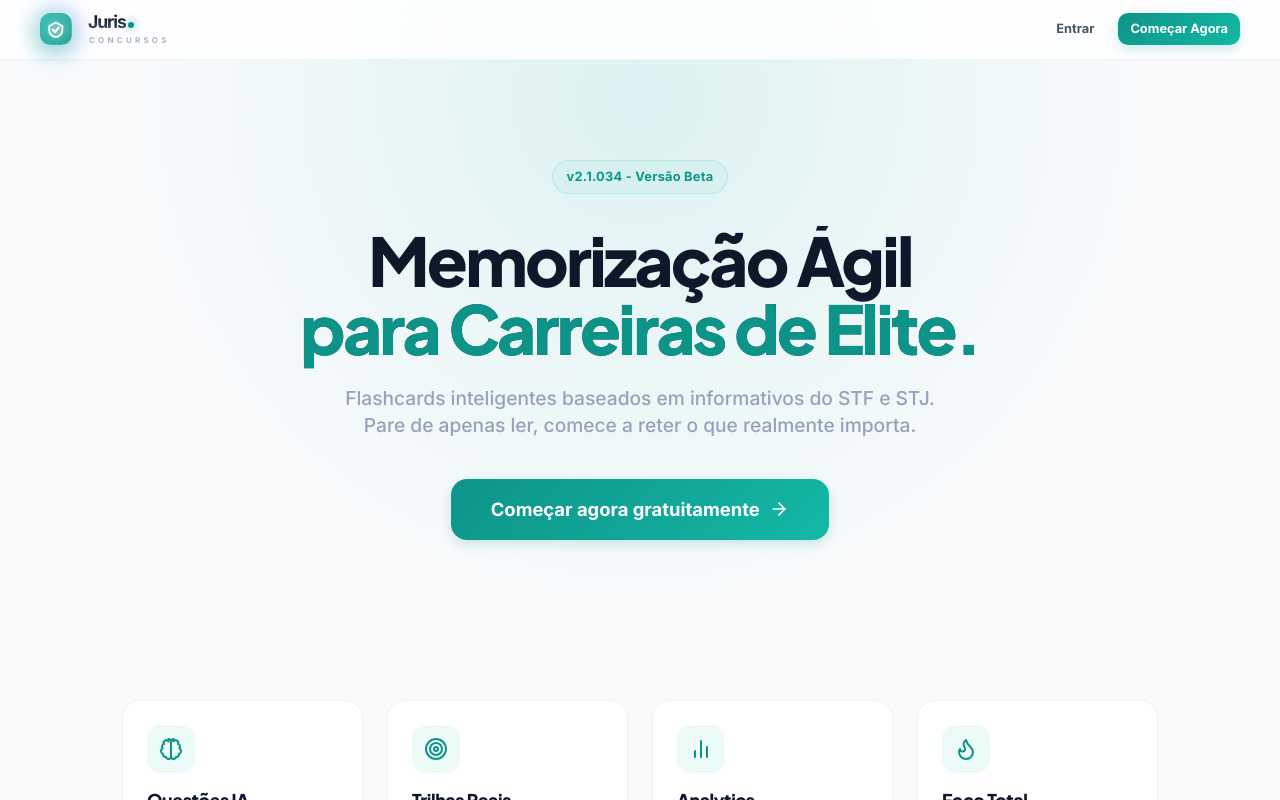
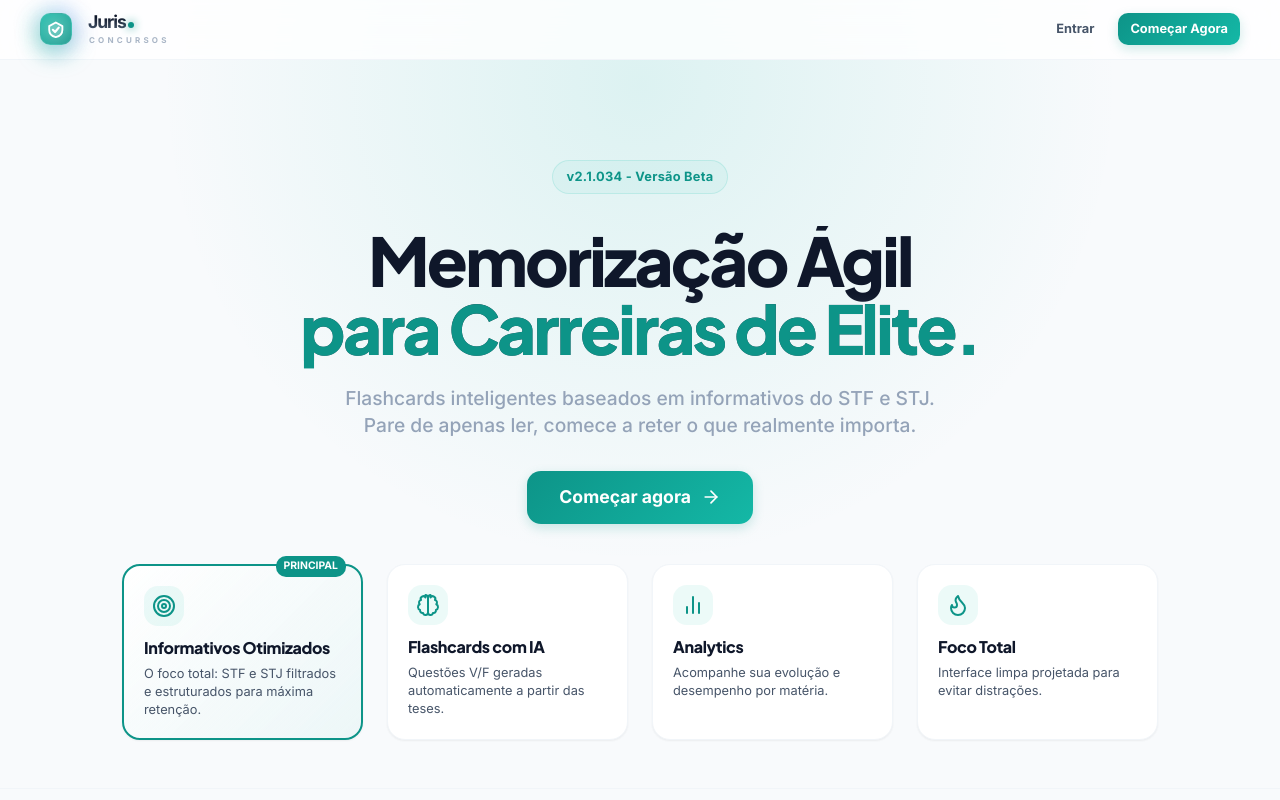
Before and after one commit to thomazcd/jurisconcursos, a Next.js app: page / in a window 1280 px wide. Shown: the top 800 px of the page. Built offline with nearby package versions, Linux system fonts and the light colour scheme; no server answers.

Commit message:
v2.1.034: Compact Landing Page focus on Optimized Informativos

```diff
--- a/src/app/page.tsx
+++ b/src/app/page.tsx
@@ -31,7 +31,7 @@ export default async function HomePage() {
             </nav>
 
             {/* Hero Section */}
-            <header className="hero-section">
+            <header className="hero-section" style={{ paddingBottom: '2.5rem' }}>
                 <div style={{ maxWidth: '900px', margin: '0 auto' }}>
                     <div className="badge-version">
                         v{APP_VERSION}
@@ -39,41 +39,42 @@ export default async function HomePage() {
                     <h1 className="hero-gradient-text" style={{ fontSize: 'clamp(2.5rem, 8vw, 4.2rem)', fontWeight: 900, letterSpacing: '-0.04em', lineHeight: 1, marginBottom: '1.5rem' }}>
                         Memorização Ágil <br /> <span className="hero-accent-text">para Carreiras de Elite.</span>
                     </h1>
-                    <p style={{ fontSize: '1.2rem', color: 'var(--text-3)', maxWidth: '650px', margin: '0 auto 2.5rem', lineHeight: 1.4, fontWeight: 500 }}>
+                    <p style={{ fontSize: '1.2rem', color: 'var(--text-3)', maxWidth: '650px', margin: '0 auto 2rem', lineHeight: 1.4, fontWeight: 500 }}>
                         Flashcards inteligentes baseados em informativos do STF e STJ. <br />
                         Pare de apenas ler, comece a reter o que realmente importa.
                     </p>
 
                     <div style={{ display: 'flex', gap: '1rem', justifyContent: 'center', flexWrap: 'wrap' }}>
-                        <Link href="/register" className="btn btn-primary" style={{ padding: '1rem 2.5rem', fontSize: '1.15rem', borderRadius: '16px', fontWeight: 800, border: 'none' }}>
-                            Começar agora gratuitamente <SvgIcons.ArrowRight size={20} />
+                        <Link href="/register" className="btn btn-primary" style={{ padding: '0.8rem 2rem', fontSize: '1.1rem', borderRadius: '14px', fontWeight: 800, border: 'none' }}>
+                            Começar agora <SvgIcons.ArrowRight size={20} />
                         </Link>
                     </div>
                 </div>
             </header>
 
-            {/* Features Section - More Compact */}
-            <section style={{ padding: '4rem 2rem', maxWidth: '1100px', margin: '0 auto' }}>
+            {/* Features Section - Even More Compact */}
+            <section style={{ padding: '0 2rem 3rem', maxWidth: '1100px', margin: '0 auto' }}>
                 <div className="feature-grid">
                     <FeatureCard
-                        icon={<SvgIcons.Brain size={24} />}
-                        title="Questões IA"
-                        description="Nossa IA gera assertivas (V/F) desafiadoras a partir de teses reais."
+                        icon={<SvgIcons.Target size={24} />}
+                        title="Informativos Otimizados"
+                        description="O foco total: STF e STJ filtrados e estruturados para máxima retenção."
+                        isPrimary
                     />
                     <FeatureCard
-                        icon={<SvgIcons.Target size={24} />}
-                        title="Trilhas Reais"
-                        description="Filtragem focada em Magistratura, Procuradoria e Federal."
+                        icon={<SvgIcons.Brain size={24} />}
+                        title="Flashcards com IA"
+                        description="Questões V/F geradas automaticamente a partir das teses."
                     />
                     <FeatureCard
                         icon={<SvgIcons.Chart size={24} />}
                         title="Analytics"
-                        description="Acompanhe seu desempenho por matéria e evolução diária."
+                        description="Acompanhe sua evolução e desempenho por matéria."
                     />
                     <FeatureCard
                         icon={<SvgIcons.Fire size={24} />}
                         title="Foco Total"
-                        description="Interface limpa e modo foco para evitar distrações."
+                        description="Interface limpa projetada para evitar distrações."
                     />
                 </div>
             </section>
@@ -91,18 +92,28 @@ export default async function HomePage() {
     );
 }
 
-function FeatureCard({ icon, title, description }: { icon: any, title: string, description: string }) {
+function FeatureCard({ icon, title, description, isPrimary }: { icon: any, title: string, description: string, isPrimary?: boolean }) {
     return (
         <div className="feature-card" style={{
-            background: 'var(--surface)', padding: '1.5rem', borderRadius: '18px',
-            border: '1px solid var(--border)', transition: 'all 0.3s ease',
-            boxShadow: 'var(--shadow-sm)', textAlign: 'left'
+            background: isPrimary ? 'linear-gradient(135deg, var(--surface) 0%, rgba(20, 184, 166, 0.05) 100%)' : 'var(--surface)',
+            padding: '1.25rem',
+            borderRadius: '18px',
+            border: isPrimary ? '2px solid var(--accent)' : '1px solid var(--border)',
+            transition: 'all 0.3s ease',
+            boxShadow: 'var(--shadow-sm)',
+            textAlign: 'left',
+            position: 'relative'
         }}>
-            <div className="feature-icon-box">
+            {isPrimary && (
+                <div style={{ position: 'absolute', top: '-10px', right: '15px', background: 'var(--accent)', color: 'white', fontSize: '0.65rem', fontWeight: 900, padding: '2px 8px', borderRadius: '10px', textTransform: 'uppercase' }}>
+                    Principal
+                </div>
+            )}
+            <div className="feature-icon-box" style={{ marginBottom: '0.75rem', width: '40px', height: '40px' }}>
                 {icon}
             </div>
-            <h3 style={{ fontSize: '1.1rem', fontWeight: 800, marginBottom: '0.5rem' }}>{title}</h3>
-            <p style={{ fontSize: '0.85rem', color: 'var(--text-2)', lineHeight: 1.5 }}>{description}</p>
+            <h3 style={{ fontSize: '1rem', fontWeight: 800, marginBottom: '0.4rem' }}>{title}</h3>
+            <p style={{ fontSize: '0.8rem', color: 'var(--text-2)', lineHeight: 1.4 }}>{description}</p>
         </div>
     );
 }
```
